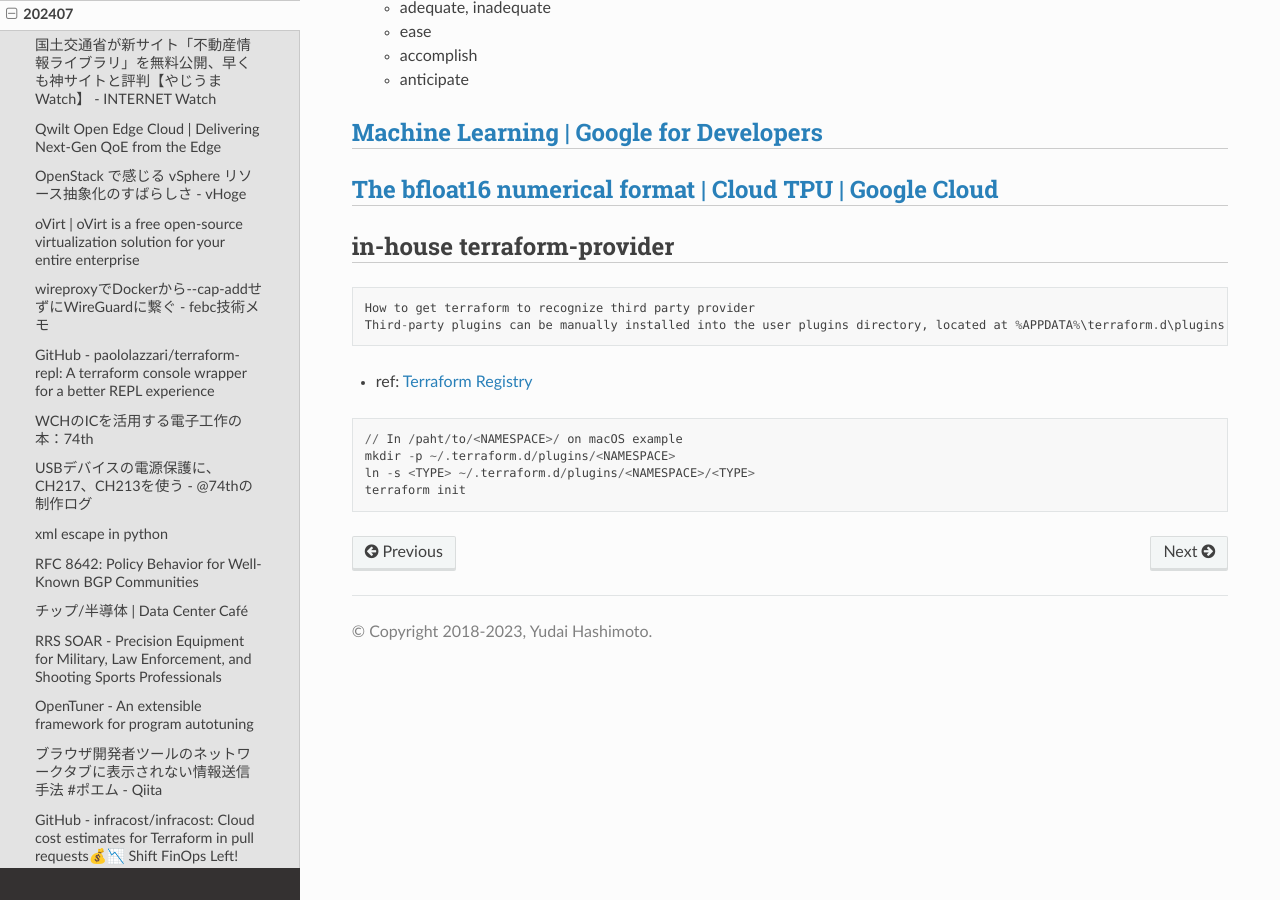
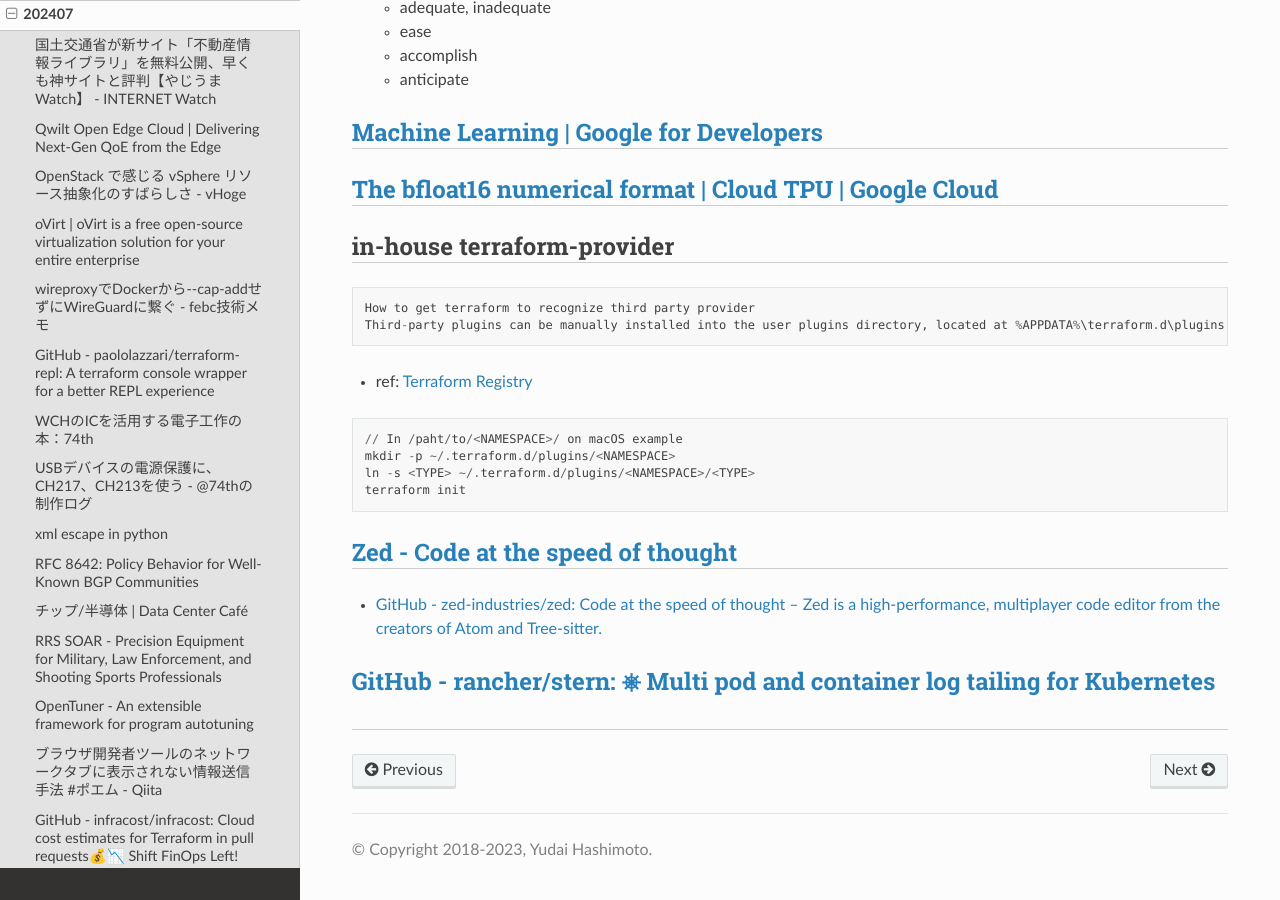
Before and after one commit to jp7fkf/JP7FKF-Warehouse, a Sphinx documentation site: the page built from source/dialy/202407.md, in a window 1280 px wide and 900 px high, scrolled down 1738 px. Built offline with Sphinx 7.4.7 and the Read the Docs theme 2.0.0, drawn with Linux system fonts in a browser that asks for light colours.

Commit message:
2024-07-24 21:45:28 JST

````diff
--- a/source/dialy/202407.md
+++ b/source/dialy/202407.md
@@ -66,3 +66,8 @@ mkdir -p ~/.terraform.d/plugins/<NAMESPACE>
 ln -s <TYPE> ~/.terraform.d/plugins/<NAMESPACE>/<TYPE>
 terraform init
 ```
+
+## [Zed - Code at the speed of thought](https://zed.dev/)
+- [GitHub - zed-industries/zed: Code at the speed of thought – Zed is a high-performance, multiplayer code editor from the creators of Atom and Tree-sitter.](https://github.com/zed-industries/zed)
+
+## [GitHub - rancher/stern: ⎈ Multi pod and container log tailing for Kubernetes](https://github.com/rancher/stern)
````
